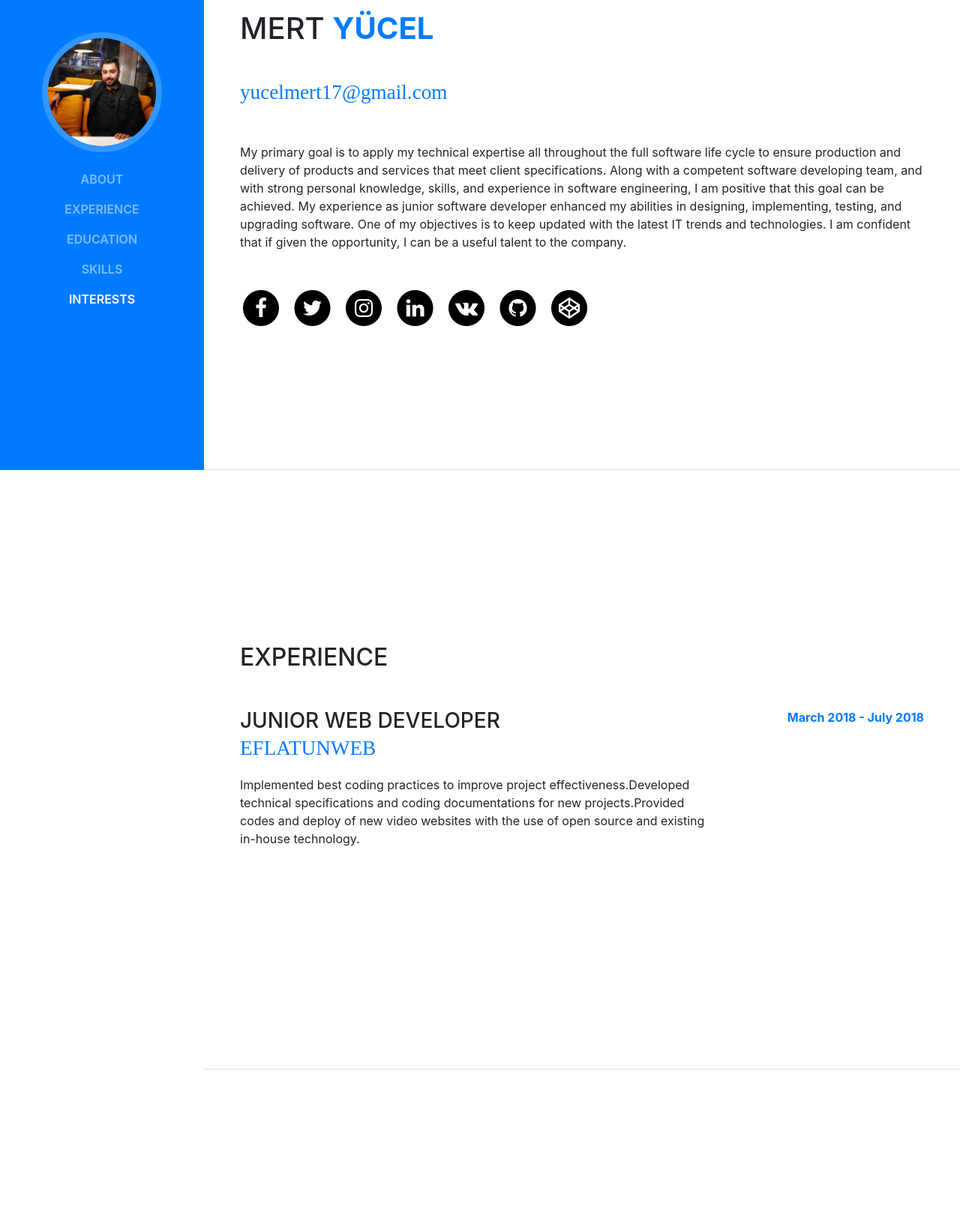
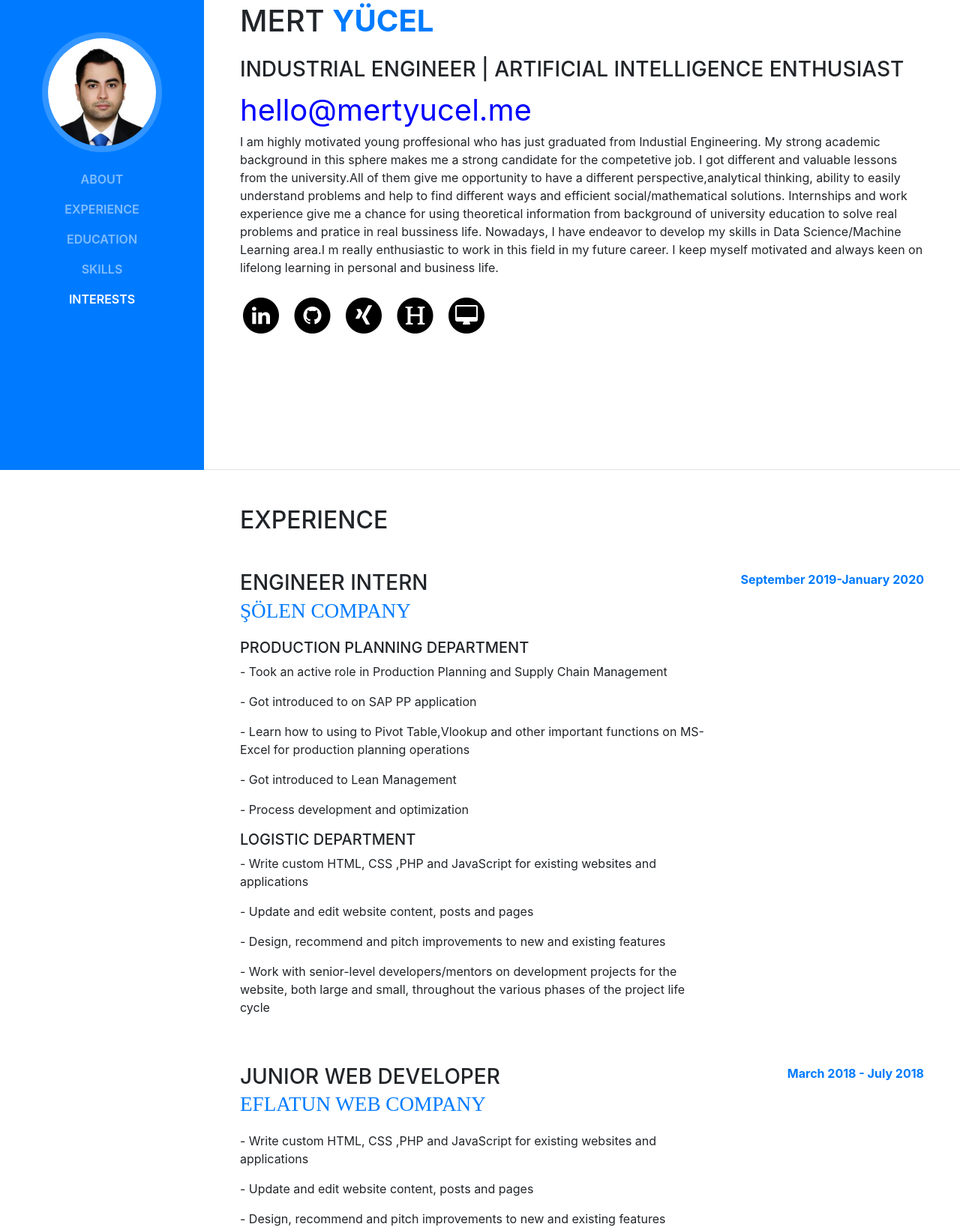
Before and after one commit to mertyucel/mertyucel.github.io, a website with bundled scripts: page index.html in a window 1280 px wide. Shown: the part 173-1814 px from the top of the page at 75% size. Built offline with nearby package versions, Linux system fonts and the light colour scheme; a web font is replaced by a local one.

Commit message:
Update index.html

```diff
--- a/index.html
+++ b/index.html
@@ -43,7 +43,7 @@
     <nav class="navbar navbar-expand-lg navbar-dark bg-primary fixed-top" id="sideNav">
       <a class="navbar-brand js-scroll-trigger" href="#page-top">
         <span class="d-none d-lg-block">
-          <img class="img-fluid img-profile rounded-circle mx-auto mb-2" src="img/profile.jpg" alt="">
+          <img class="img-fluid img-profile rounded-circle mx-auto mb-2" src="img/1.JPG" alt="">
         </span>
       </a>
       <button class="navbar-toggler" type="button" data-toggle="collapse" data-target="#navbarSupportedContent" aria-controls="navbarSupportedContent" aria-expanded="false" aria-label="Toggle navigation">
@@ -77,36 +77,15 @@
           <h1 class="mb-0">Mert
             <span class="text-primary">Yücel</span>
           </h1>
-          <div class="subheading mb-5"> <br>
-            <a href="mailto: yucelmert17@gmail.com">yucelmert17@gmail.com</a>
-          </div>
-          <p class="mb-5">My primary goal is to apply my technical expertise all throughout the full software life cycle to ensure production and delivery of products and services that meet client specifications. Along with a competent software developing team, and with strong personal knowledge, skills, and experience in software engineering, I am positive that this goal can be achieved. My experience as junior software developer enhanced my abilities in designing, implementing, testing, and upgrading software. One of my objectives is to keep updated with the latest IT trends and technologies. I am confident that if given the opportunity, I can be a useful talent to the company.</p>
+          <br>
+          <h3>Industrial Engineer | Artificial Intelligence Enthusiast</h3>
+            <a style="color: blue; font-size:40px;"  href="mailto: hello@mertyucel.me">hello@mertyucel.me</a>
+            <br>
+          <p class="mb-4">I am highly motivated young proffesional who has just graduated from  Industial Engineering.
+            My strong academic background in this sphere makes me a strong candidate for the competetive job. I got different and valuable lessons from the university.All of them give me opportunity to have a different perspective,analytical thinking, ability to easily understand problems and help to find different ways and efficient social/mathematical solutions.
+            Internships and work experience give me a chance for using theoretical information from background of university education to solve real problems and pratice in real bussiness life.
+            Nowadays, I have endeavor to develop my skills in Data Science/Machine Learning area.I m really enthusiastic to work in this field in my future career. I keep myself motivated and always keen on lifelong learning in personal and business life.</p>
           <ul class="list-inline list-social-icons mb-0">
-            <li class="list-inline-item">
-              <a href="https://www.facebook.com/mert.yucel.794/" target="_blank">
-                <span class="fa-stack fa-lg">
-                  <i class="fa fa-circle fa-stack-2x"></i>
-                  <i class="fa fa-facebook fa-stack-1x fa-inverse"></i>
-                </span>
-              </a>
-            </li>
-            <li class="list-inline-item">
-              <a href="https://twitter.com/mert__yucel" target="_blank">
-                <span class="fa-stack fa-lg">
-                  <i class="fa fa-circle fa-stack-2x"></i>
-                  <i class="fa fa-twitter fa-stack-1x fa-inverse"></i>
-                </span>
-              </a>
-            </li>
-            <li class="list-inline-item">
-              <a href="https://www.instagram.com/yucel__mert/" target="_blank">
-                <span class="fa-stack fa-lg">
-                  <i class="fa fa-circle fa-stack-2x"></i>
-                  <i class="fa fa-instagram fa-stack-1x fa-inverse"></i>
-                </span>
-              </a>
-            </li>
-
             <li class="list-inline-item">
               <a href="https://www.linkedin.com/in/yucelmert/" target="_blank">
                 <span class="fa-stack fa-lg">
@@ -117,14 +96,6 @@
             </li>
 
             <li class="list-inline-item">
-              <a href="https://vk.com/yucelmert" target="_blank">
-                <span class="fa-stack fa-lg">
-                  <i class="fa fa-circle fa-stack-2x"></i>
-                  <i class="fa fa-vk fa-stack-1x fa-inverse"></i>
-                </span>
-              </a>
-            </li>
-            <li class="list-inline-item">
               <a href="https://github.com/mertyucel" target="_blank">
                 <span class="fa-stack fa-lg">
                   <i class="fa fa-circle fa-stack-2x"></i>
@@ -132,14 +103,34 @@
                 </span>
               </a>
             </li>
-             <li class="list-inline-item">
-              <a href="https://codepen.io/mertyucel/" target="_blank">
+
+            <li class="list-inline-item">
+              <a href="https://www.xing.com/profile/Mert_Yuecel6/cv" target="_blank">
                 <span class="fa-stack fa-lg">
                   <i class="fa fa-circle fa-stack-2x"></i>
-                  <i class="fa fa-codepen fa-stack-1x fa-inverse"></i>
+                  <i class="fa fa-xing fa-stack-1x fa-inverse"></i>
                 </span>
               </a>
             </li>
+
+            <li class="list-inline-item">
+              <a href="https://www.hackerrank.com/yucelmert17" target="_blank">
+                <span class="fa-stack fa-lg">
+                  <i class="fa fa-circle fa-stack-2x"></i>
+                  <i class="fa fa-header fa-stack-1x fa-inverse"></i>
+                </span>
+              </a>
+            </li>
+
+            <li class="list-inline-item">
+              <a href="https://www.kaggle.com/mertyucel" target="_blank">
+                <span class="fa-stack fa-lg">
+                  <i class="fa fa-circle fa-stack-2x"></i>
+                  <i class="fa fa-desktop fa-stack-1x fa-inverse"></i>
+                </span>
+              </a>
+            </li>
+
           </ul>
         </div>
       </section>
@@ -147,12 +138,35 @@
       <section class="resume-section p-3 p-lg-5 d-flex flex-column" id="experience">
         <div class="my-auto">
           <h2 class="mb-5">Experience</h2>
-
+          <div class="resume-item d-flex flex-column flex-md-row mb-5">
+            <div class="resume-content mr-auto">
+              <h3 class="mb-0">Engineer Intern</h3>
+              <div  class="subheading mb-3"><a  href="https://www.solen.com.tr/en-US" target="_blank" >ŞÖLEN COMPANY</a></div>
+                <h5 >Production Planning Department</h5>
+                <p> - Took an active role in Production Planning and Supply Chain Management</p>
+                <p>- Got introduced to on SAP PP application</p>
+                  <p>- Learn how to using to Pivot Table,Vlookup and other important functions on MS-Excel for production planning operations</p>
+                  <p>- Got introduced to Lean Management</p>
+                  <p>- Process development and optimization</p>
+                <h5 >Logistic Department</h5>
+                <p> - Write custom HTML, CSS ,PHP and JavaScript for existing websites and applications</p>
+                <p>- Update and edit website content, posts and pages</p>
+                  <p>- Design, recommend and pitch improvements to new and existing features</p>
+                  <p>-  Work with senior-level developers/mentors on development projects for the website, both large and small, throughout the various phases of the project life cycle</p>
+            </div>
+            <div class="resume-date text-md-right">
+              <span class="text-primary">September 2019-January 2020</span>
+            </div>
+          </div>
           <div class="resume-item d-flex flex-column flex-md-row mb-5">
             <div class="resume-content mr-auto">
               <h3 class="mb-0">Junior Web Developer</h3>
-              <div class="subheading mb-3"><a href="#" target="_blank">EFLATUNWEB</a></div>
-              <p>Implemented best coding practices to improve project effectiveness.Developed technical specifications and coding documentations for new projects.Provided codes and deploy of new video websites with the use of open source and existing in-house technology.</p>
+              <div class="subheading mb-3"><a href="https://www.eflatunweb.com/" target="_blank">EFLATUN WEB COMPANY</a></div>
+              <p> <p> - Write custom HTML, CSS ,PHP and JavaScript for existing websites and applications</p>
+              <p>- Update and edit website content, posts and pages</p>
+                <p>- Design, recommend and pitch improvements to new and existing features</p>
+                <p>- Work with senior-level developers/mentors on development projects for the website, both large and small, throughout the various phases of the project life cycle</p>
+                </p>
             </div>
             <div class="resume-date text-md-right">
               <span class="text-primary">March 2018 - July 2018</span>
@@ -171,11 +185,16 @@
           <div class="resume-item d-flex flex-column flex-md-row mb-5">
             <div class="resume-content mr-auto">
               <h3 class="mb-0">University of Gaziantep</h3>
-              <div class="subheading mb-3">Bachelor of Engineering </div>
-              <div>Industrial Engineering</div>
+              <div class="subheading mb-3">Industrial Engineering </div>
+              <div style="color: black;"><h4>COURSES</h4></div>
+
+              <div>
+                <p>Calculus - Computer Programming - Database Management - Differential Equations - Engineering Economy and Cost Analysis - Facilities Design and Planning - Linear Algebra - Management Information Systems Management for Engineers - New Product-Service & Business Development - Operations Management - Operations Research - Probability - Production Planning - Project Management - Statistics - Systems and Mathematical Modeling for Industrial Engineering - Technology Management</p>
+              </div>
+
             </div>
             <div class="resume-date text-md-right">
-              <span class="text-primary">September 2014 - </span>
+              <span class="text-primary">September 2014 - February 2020</span>
             </div>
           </div>
 
@@ -198,15 +217,20 @@
           <div class="subheading mb-3">PROGRAMMING LANGUAGES AND TOOLS </div>
           <ul class="list-inline list-icons">
             <li class="list-inline-item">
+              <i class="devicon-mysql-plain-wordmark colored"></i>
+            </li>
+            <li class="list-inline-item">
+             <i class="devicon-python-plain-wordmark colored"></i>
+
+            </li>
+            <li class="list-inline-item">
               <i class="devicon-html5-plain-wordmark colored"></i>
             </li>
             <li class="list-inline-item">
               <i class="devicon-css3-plain-wordmark colored"></i>
 
             </li>
-            <li class="list-inline-item">
-              <i class="devicon-javascript-plain colored"></i>
-            </li>
+
             <li class="list-inline-item">
               <i class="devicon-jquery-plain-wordmark colored"></i>
             </li>
@@ -216,13 +240,7 @@
             <li class="list-inline-item">
               <i class="devicon-php-plain colored"></i>
             </li>
-            <li class="list-inline-item">
-              <i class="devicon-mysql-plain-wordmark colored"></i>
-            </li>
-            <li class="list-inline-item">
-             <i class="devicon-python-plain-wordmark colored"></i>
 
-            </li>
           </ul>
 
           <div class="subheading mb-3">WORKFLOW</div>
@@ -236,9 +254,7 @@
             <li>
               <i class="fa-li fa fa-check"></i>
               Good communication skills</li>
-            <li>
-              <i class="fa-li fa fa-check"></i>
-              Agile Development &amp; Scrum</li>
+
           </ul>
           <br>
           <div class="subheading mb-3">LANGUAGE</div>
@@ -248,7 +264,7 @@
               English</li>
             <li>
               <i class="fa-li fa fa-check"></i>
-              Turkish</li>
+              Turkish</li><li>
           </ul>
 
         </div>
@@ -257,10 +273,13 @@
       <section class="resume-section p-3 p-lg-5 d-flex flex-column" id="interests">
         <div class="my-auto">
           <h2 class="mb-5">Interests</h2>
-          <p><b>Travelling :</b> different and exciting places and  understanding of different cultures.</p>
-          <p><b>Reading :</b>especially classics and other modern books.</p>
-          <p><b>Watching :</b> popular,interesting and exciting TV serials, cinemas and documentaries.</p>
-          <p><b>Using :</b> new technology and applications.</p>
+
+          <p><b>Data Science :</b>An inter-disciplinary field that uses scientific methods, processes, algorithms and systems to extract knowledge and insights from structured and unstructured data.Data science is related to data mining and big data.</p>
+          <p><b>Autonomous Vehicle :</b>A vehicle that is capable of sensing its environment and moving safely with little or no human input.</p>
+          <p><b>Machine Learning :</b>The scientific study of algorithms and statistical models that computer systems use to perform a specific task without using explicit instructions, relying on patterns and inference instead</p>
+          <p><b>Augmented Reality :</b>Interactive experience of a real-world environment where the objects that reside in the real world are enhanced by computer-generated perceptual information.</p>
+          <p><b>Supply Chain :</b>In business and finance, supply chain is a system of organizations, people, activities, information, and resources involved in moving a product or service from supplier to customer.</p>
+
 
         </div>
       </section>
```
